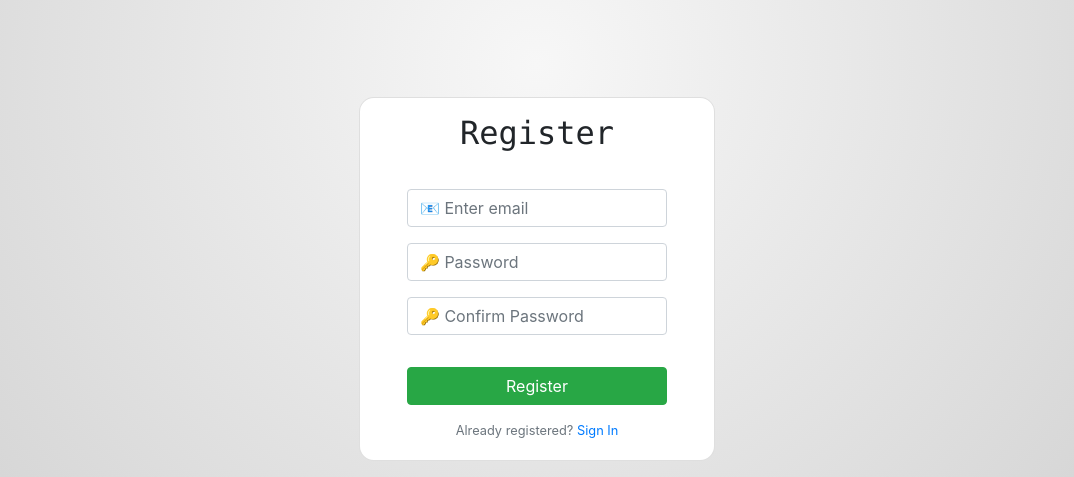
After one commit to Saqifur-Rahman/Crypto_Trendalyzer, a Flask app: page /signup in a window 1280 px wide. The commit adds this page. Shown: the part 347-824 px from the top of the page, without its empty margins (103-1177 px from the left). Run offline with Flask 2, Linux system fonts and the light colour scheme; some libraries are stand-ins or nearby versions.

Commit message:
:boom: authentication, session handling done

```diff
--- a/main.py
+++ b/main.py
@@ -1,10 +1,33 @@
-from flask import Flask, render_template
+import os
 import requests
+import pyrebase
+from flask import Flask, render_template, request, redirect, session
+from dotenv import load_dotenv
 from modules.Crypto.crypto import crypto
 from modules.Portfolio.portfolio import portfolio
+from datetime import timedelta
+
+load_dotenv()
 
 app = Flask(__name__)
-app.secret_key = "crypto_trendalyzer"
+app.secret_key = os.getenv("SECRET_KEY")
+app.permanent_session_lifetime = timedelta(days=1)
+
+config = {
+    "apiKey": os.getenv("FIREBASE_API_KEY"),
+    "databaseURL" : os.getenv("FIREBASE_DATABASE_URL"),
+    "authDomain": os.getenv("FIREBASE_AUTH_DOMAIN"),
+    "projectId": os.getenv("FIREBASE_PROJECT_ID"),
+    "storageBucket": os.getenv("FIREBASE_STORAGE_BUCKET"),
+    "messagingSenderId": os.getenv("FIREBASE_MESSAGING_SENDER_ID"),
+    "appId": os.getenv("FIREBASE_APP_ID")
+}
+try:
+    firebase = pyrebase.initialize_app(config)
+    auth  = firebase.auth()
+    print(" * Database Connected")
+except:
+    print(" * Failed to connect with Database")
 
 # Blueprints
 app.register_blueprint(crypto, url_prefix="/crypto")
@@ -16,11 +39,50 @@ def home():
     URL = "https://api.coingecko.com/api/v3/events"
     events = requests.get(url = URL).json()
 
-    API_KEY = "YOUR_NEWS_API_KEY"
+    API_KEY = os.getenv("NEWS_API_KEY")
     URL2 = f"https://newsapi.org/v2/everything?q=bitcoin&apiKey={API_KEY}&pageSize=9"
     news = requests.get(url = URL2).json()
 
     return render_template("home.html", events=events, news=news)
 
+@app.route('/signup', methods=['GET', 'POST'])
+def signup():
+    if request.method == 'POST':
+        email = request.form['email']
+        password = request.form['password']
+        try:
+            new_user = auth.create_user_with_email_and_password(email, password)
+            session["email"] = email
+            session.permanent = True
+            return redirect("/portfolio")
+        except:
+            return render_template('signup.html', status="404")
+    else:
+        if "email" in session:
+            return redirect("/portfolio")
+        return render_template("signup.html")
+
+@app.route('/signin', methods=['GET', 'POST'])
+def signin():
+    if request.method == 'POST':
+        email = request.form['email']
+        password = request.form['password']
+        try:
+            user_info = auth.sign_in_with_email_and_password(email, password)
+            session["email"] = email
+            session.permanent = True
+            return redirect("/portfolio")
+        except:
+            return render_template("signin.html", status="404")
+    else:
+        if "email" in session:
+            return redirect("/portfolio")
+        return render_template("signin.html")
+
+@app.route('/logout')
+def logout():
+    session.pop("email", None)
+    return redirect("/signin")
+
 if __name__ == "__main__":
     app.run(debug=True)
--- a/modules/Portfolio/templates/portfolio.html
+++ b/modules/Portfolio/templates/portfolio.html
@@ -2,4 +2,7 @@
 {% block title %} My Portfolio {% endblock %}
 {% block content %}
     <h1>portfolio page</h1>
+    {% if email %}
+    <h1>{{ email }}</h1>
+    {% endif %}
 {% endblock %}
--- a/templates/base.html
+++ b/templates/base.html
@@ -7,6 +7,12 @@
     <link rel="stylesheet" href="https://stackpath.bootstrapcdn.com/bootstrap/4.5.2/css/bootstrap.min.css"
     integrity="sha384-JcKb8q3iqJ61gNV9KGb8thSsNjpSL0n8PARn9HuZOnIxN0hoP+VmmDGMN5t9UJ0Z" crossorigin="anonymous">
 </head>
+
+<style>
+    body {
+        background-image: radial-gradient(circle, #f7f7f7, #eeeeee, #e5e5e5, #dcdcdc, #d3d3d3);
+    }
+</style>
 <body>
 
     <!--Navbar start-->
@@ -26,9 +32,21 @@
                 <li class="nav-item mr-3">
                     <a class="nav-link" href="/crypto">Coins</a>
                 </li>
-                <li class="nav-item mr-5">
+                <li class="nav-item mr-3">
                     <a class="nav-link" href="/portfolio">My Portfolio</a>
                 </li>
+                {% if session["email"] %}
+                <li class="nav-item mr-5">
+                    <a class="nav-link" href="/logout">Log Out</a>
+                </li>
+                {% else %}
+                <li class="nav-item mr-3">
+                    <a class="nav-link" href="/signin">Sign In</a>
+                </li>
+                <li class="nav-item mr-5">
+                    <a class="btn-sm btn-success nav-link" href="/signup" style="color: white;">Get Started</a>
+                </li>
+                {% endif %}
             </ul>
         </div>
     </nav>
--- /dev/null
+++ b/templates/signup.html
@@ -0,0 +1,59 @@
+{% extends 'base.html' %}
+{% block title %} Home {% endblock %}
+{% block content %}
+<div class="my-3 mx-5">
+
+    <div class="card mx-auto" style="margin-top: 10%; width: 30%; border-radius: 15px;">
+        {% if status=='404' %}
+        <div class="alert alert-danger mx-3 mt-2 text-center" role="alert">
+            This email has already been used!
+        </div>
+        {% endif %}
+
+        <h2 class="card-title mx-auto my-3 text-monospace">
+            Register
+        </h2>
+        <div class="card-body mx-auto" style="width: 85%;">
+            <form name="signupForm" onsubmit="return validateForm()" method="POST">
+                <div class="form-group">
+                  <input type="email" class="form-control" name="email" aria-describedby="emailHelp" placeholder="📧 Enter email" required>
+                </div>
+                <div class="form-group">
+                  <input type="password" class="form-control" name="password" placeholder="🔑 Password" required>
+                </div>
+                <div class="form-group">
+                    <input type="password" class="form-control" name="confirmPassword" placeholder="🔑 Confirm Password" required>
+                </div>
+                <center>
+                    <button type="submit" class="btn btn-success align-center mt-3 w-100">Register</button>
+                    <small class="form-text text-muted mt-3">Already registered? <a href="/signin">Sign In</a></small>
+                </center>
+            </form>
+        </div>
+      </div>
+
+</div>
+
+<!-- Form Validation -->
+<script>
+
+function validateForm() {
+    let form = document.forms["signupForm"]
+    let email = form["email"].value
+    let password = form["password"].value
+    let confirmPassword = form["confirmPassword"].value
+
+    if(password != confirmPassword) {
+        alert("Password and Confirm Password not matching!")
+        return false
+    }
+
+    if(password.length < 8 || confirmPassword.length < 8) {
+        alert("Password must atleast be 8 characters long!")
+        return false
+    }
+}
+
+</script>
+
+{% endblock %}
```
Also changed, not shown: modules/Portfolio/portfolio.py (+6 -2 lines), requirements.txt (+21 -1 lines), templates/signin.html (added, +57 -0 lines), 1 other file.
